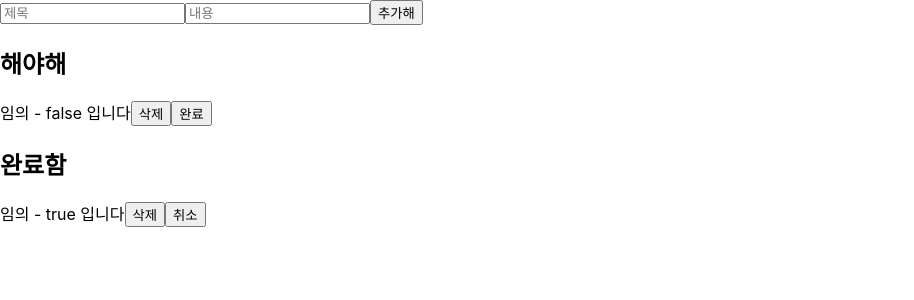
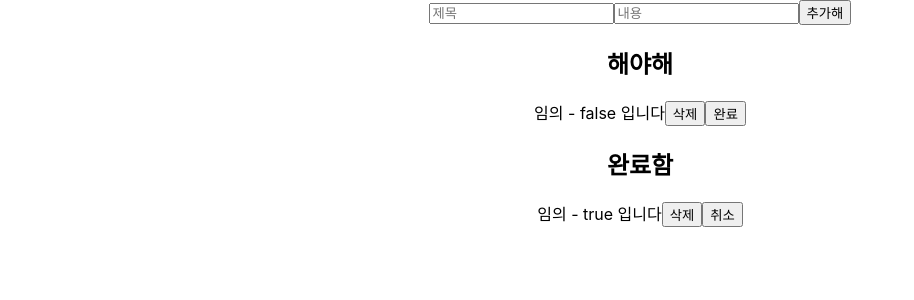
Before and after one commit to HuaHuaChiChi/nbc_week3_todolist, a React (Create React App) app: page / in a window 1280 px wide. Shown: the top 300 px of the page, without its empty margins (0-914 px from the left). Built offline with nearby package versions, Linux system fonts and the light colour scheme.

Commit message:
Refactor : 컴포넌트 분리

```diff
--- a/src/App.css
+++ b/src/App.css
@@ -1,3 +1,10 @@
 .gg {
   border: 1px solid;
 }
+
+.wrap {
+  max-width: 1200px;
+  min-width: 800px;
+  margin: 0 auto;
+  text-align: center;
+}
--- a/src/App.js
+++ b/src/App.js
@@ -1,106 +1,11 @@
 import "./App.css";
-import { useState } from "react";
+import ToDoListContainer from "./components/ToDoListContainer";
 
-function App() {
-  const [toDoListCard, setToDoListCard] = useState([
-    { id: 0, toDoTitle: "임의", toDoContent: "false 입니다", done: false },
-    { id: 1, toDoTitle: "임의", toDoContent: "true 입니다", done: true },
-  ]);
-  const [toDoContent, setTodoContent] = useState("");
-  const [toDoTitle, setToDoTitle] = useState("");
-
-  const submitChange = () => {
-    const newToDoList = {
-      id: toDoListCard.length + 1,
-      toDoTitle: toDoTitle,
-      toDoContent: toDoContent,
-      done: false,
-    };
-    setToDoListCard([...toDoListCard, newToDoList]);
-  };
-
-  const deleteCard = (id) => {
-    const deleteToDoList = toDoListCard.filter((todo) => todo.id !== id);
-    setToDoListCard(deleteToDoList);
-  };
-
-  //NOTE - isDone 함수 이거 그냥 네이버에서 찾아서 한거임.. true false 바꾸는 부분..
-  const isDone = (id) => {
-    const isDoneToDoList = toDoListCard.map((todo) => {
-      if (todo.id === id) {
-        return { ...todo, done: !todo.done };
-      }
-      return todo;
-    });
-    setToDoListCard(isDoneToDoList);
-  };
-
-  const tempToDoCards = (todo) => {
-    return (
-      <div key={todo.id}>
-        {todo.toDoTitle} - {todo.toDoContent}
-        <button onClick={() => deleteCard(todo.id)}>삭제</button>
-        <button onClick={() => isDone(todo.id)}>
-          {todo.done ? "취소" : "완료"}
-        </button>
-      </div>
-    );
-  };
-
-  return (
-    <div>
-      <input
-        placeholder="제목"
-        type="text"
-        value={toDoTitle}
-        onChange={(e) => {
-          setToDoTitle(e.target.value);
-        }}
-      ></input>
-      <input
-        placeholder="내용"
-        type="text"
-        value={toDoContent}
-        onChange={(e) => {
-          setTodoContent(e.target.value);
-        }}
-      ></input>
-      <button onClick={submitChange}>추가해</button>
-
-      <h2>해야해</h2>
-      {toDoListCard
-        .filter((todo) => {
-          return !todo.done;
-        })
-        .map((todo) => tempToDoCards(todo))}
-
-      <h2>완료함</h2>
-      {toDoListCard
-        .filter((todo) => {
-          return todo.done;
-        })
-        .map((todo) => tempToDoCards(todo))}
-
-      {/* {toDoListCard.map((todo) => {
-        if (todo.done === true) {
-          return (
-            <div key={todo.id}>
-              {todo.toDoTitle} - {todo.toDoContent}
-              <button onClick={() => deleteCard(todo.id)}>삭제</button>
-              <button onClick={() => isDone(todo.id)}>
-                {todo.done ? "취소" : "완료"}
-              </button>
-            </div>
-          );
-        }
-      })} */}
-    </div>
-  );
+export function App() {
+  return <ToDoListContainer />;
 }
 
 export default App;
 
 //NOTE - 진행, 완료를 나누는 방법.
 // 완료가 됐는지 안됐는지 불리언 값을 넣어놓고 if문으로 true는 진행중, false는 완료
-
-//FIXME - 컴포넌트 나누기,,,, 이거 이상하게 <br /> 이게 아니라 컴포넌트로 해야할 것 같은데,,
--- /dev/null
+++ b/src/components/ToDoListAppend.jsx
@@ -0,0 +1,37 @@
+export default function ToDoListAppend(props) {
+  return (
+    <div className="wrap">
+    <input
+      placeholder="제목"
+      type="text"
+      value={props.TodoTitle}
+      onChange={(e) => {
+        props.SetToDoTitle(e.target.value);
+      }}
+    ></input>
+    <input
+      placeholder="내용"
+      type="text"
+      value={props.ToDoContent}
+      onChange={(e) => {
+        props.SetTodoContent(e.target.value);
+      }}
+    ></input>
+    <button onClick={props.SubmitChange}>추가해</button>
+
+    <h2>해야해</h2>
+    {props.ToDoListCard
+      .filter((todo) => {
+        return !todo.done;
+      })
+      .map((todo) => props.TempToDoCards(todo))}
+
+    <h2>완료함</h2>
+    {props.ToDoListCard
+      .filter((todo) => {
+        return todo.done;
+      })
+      .map((todo) => props.TempToDoCards(todo))}
+  </div>
+  )
+}
--- /dev/null
+++ b/src/components/ToDoListContainer.jsx
@@ -0,0 +1,63 @@
+import ToDoListAppend from "./ToDoListAppend";
+import { useState } from "react";
+
+export default function ToDoListContainer() {
+  const [toDoListCard, setToDoListCard] = useState([
+    { id: 0, toDoTitle: "임의", toDoContent: "false 입니다", done: false },
+    { id: 1, toDoTitle: "임의", toDoContent: "true 입니다", done: true },
+  ]);
+  const [toDoContent, setTodoContent] = useState("");
+  const [toDoTitle, setToDoTitle] = useState("");
+
+  const submitChange = () => {
+    const newToDoList = {
+      id: toDoListCard.length + 1,
+      toDoTitle: toDoTitle,
+      toDoContent: toDoContent,
+      done: false,
+    };
+    setToDoListCard([...toDoListCard, newToDoList]);
+  };
+
+  const deleteCard = (id) => {
+    const deleteToDoList = toDoListCard.filter((todo) => todo.id !== id);
+    setToDoListCard(deleteToDoList);
+  };
+
+  //NOTE - isDone 함수 이거 그냥 네이버에서 찾아서 한거임.. true false 바꾸는 부분..
+  const isDone = (id) => {
+    const isDoneToDoList = toDoListCard.map((todo) => {
+      if (todo.id === id) {
+        return { ...todo, done: !todo.done };
+      }
+      return todo;
+    });
+    setToDoListCard(isDoneToDoList);
+  };
+
+  const tempToDoCards = (todo) => {
+    return (
+      <div key={todo.id}>
+        {todo.toDoTitle} - {todo.toDoContent}
+        <button onClick={() => deleteCard(todo.id)}>삭제</button>
+        <button onClick={() => isDone(todo.id)}>
+          {todo.done ? "취소" : "완료"}
+        </button>
+      </div>
+    );
+  };
+
+  return (
+    <ToDoListAppend
+    TempToDoCards= {tempToDoCards}
+    SubmitChange= {submitChange}
+    DeleteCard= {deleteCard}
+    IsDone= {isDone}
+    ToDoListCard= {toDoListCard}
+    ToDoContent= {toDoContent}
+    ToDoTitle= {toDoTitle}
+    SetTodoContent= {setTodoContent}
+    SetToDoTitle= {setToDoTitle}
+    />
+  )
+}
```
